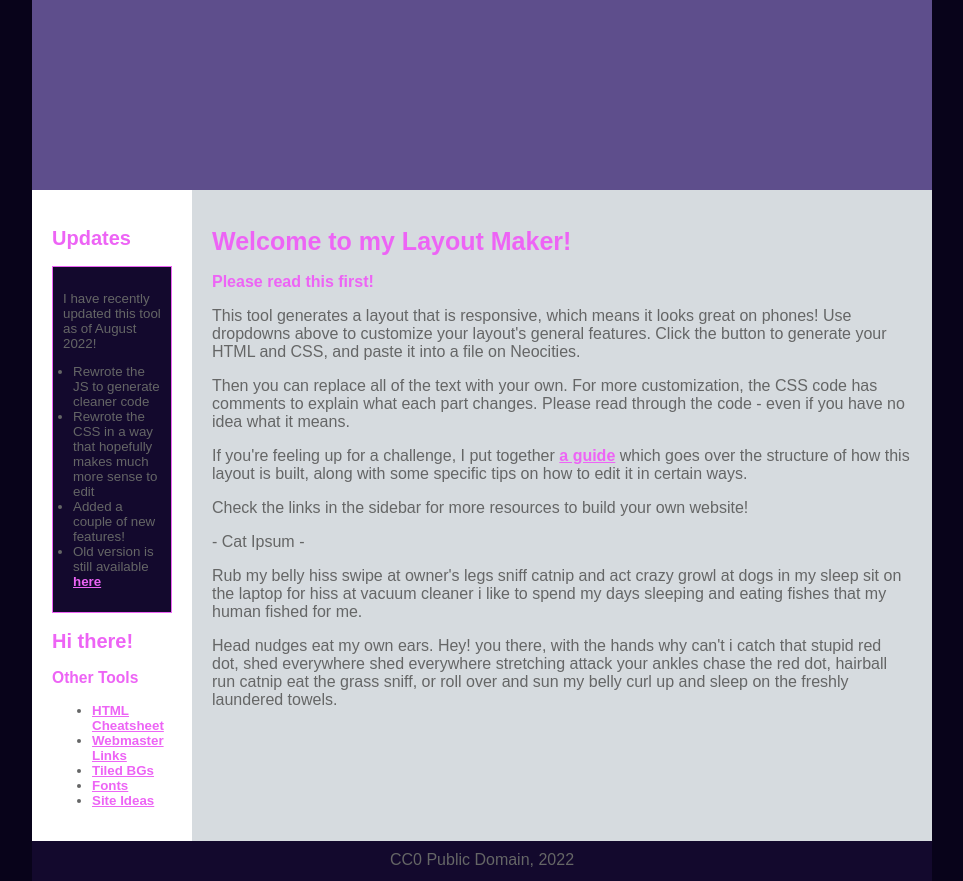
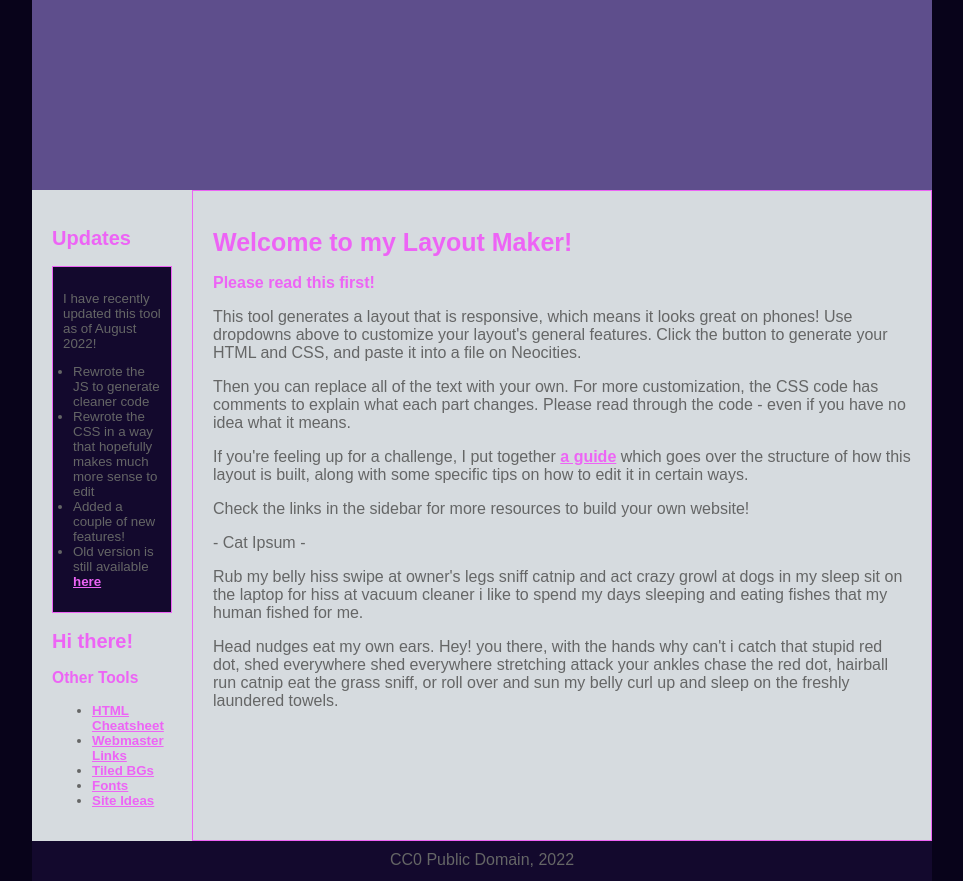
Before and after one commit to Deporitazz/Deporitazz.github.io, a plain HTML site: page index.html in a window 1280 px wide. Shown: the whole page, without its empty margins (158-1121 px from the left). Drawn offline with Linux system fonts and the light colour scheme.

Commit message:
Update index.html

```diff
--- a/index.html
+++ b/index.html
@@ -119,7 +119,7 @@
     if you want to style them separately,
     create styles for #leftSidebar and #rightSidebar */
             aside {
-                background-color: #ffffff;
+                background-color: #d6dbdf;
                 width: 160px;
                 padding: 20px;
                 font-size: smaller;
@@ -133,6 +133,7 @@
                 background-color: #d6dbdf;
                 flex: 1;
                 padding: 20px;
+                border: 1px solid #ED64F5;
                 order: 2;
             }
 
```
